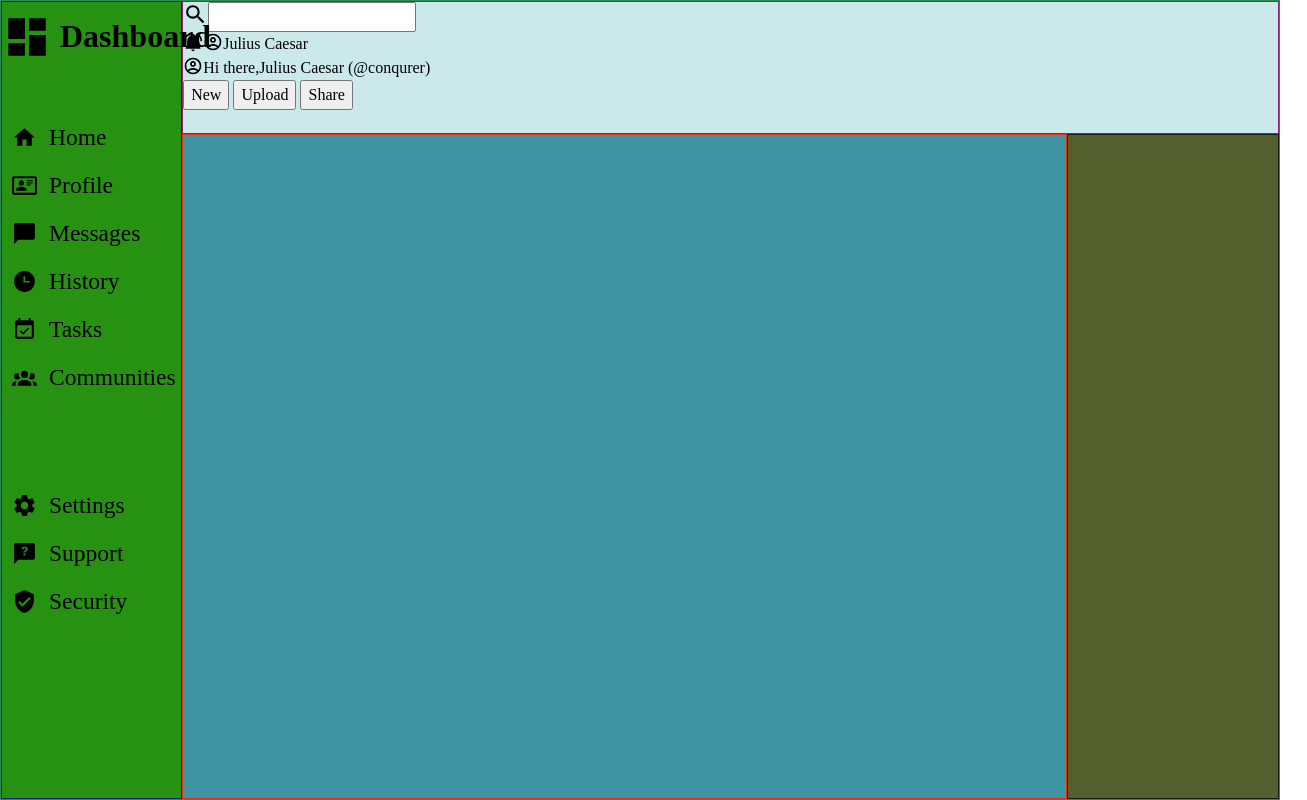
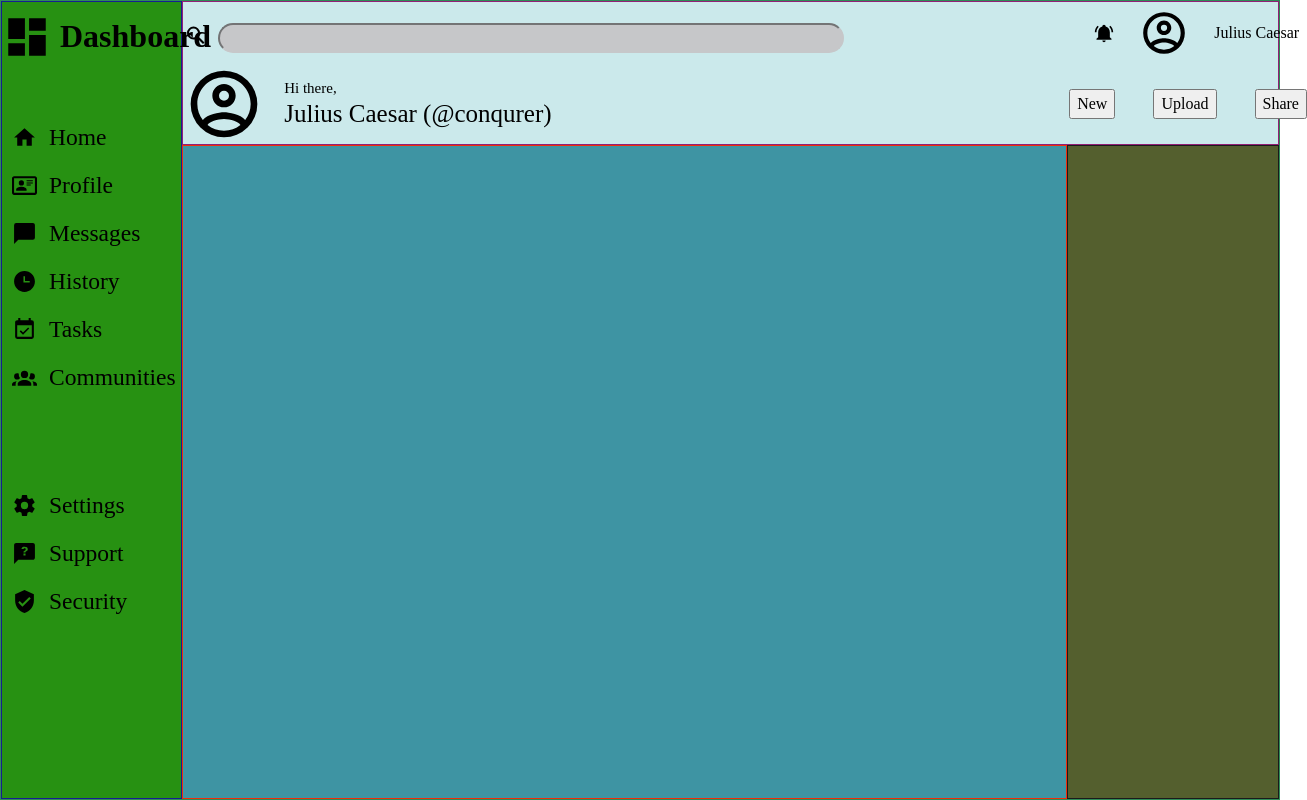
Before and after one commit to alagozfurkan/admin-dashboard, a plain HTML site: page index.html in a window 1280 px wide. Shown: the whole page, 1307 px wide, since content can reach past the window. Drawn offline with Linux system fonts and the light colour scheme.

Commit message:
design general layout for the header

```diff
--- a/index.html
+++ b/index.html
@@ -12,23 +12,29 @@
         <div class="header">
             <div class="searchbar">
                 <label for="searchbar"><img src="search.svg" alt="searchicon"></label>
-                <input type="text" id="searchbar">
+                <input style="width: 650px; height: 30px;" type="text" id="searchbar">
             </div>
 
             <div class="account">
                 <img src="notification.svg" alt="notificationicon">
-                <img src="account.svg" alt="accountimage">
+                <img class="accountimage" src="account.svg" alt="accountimage">
                 <p>Julius Caesar</p>
             </div>
 
             <div class="profile">
-                <img src="account.svg" alt="accountimage">
-                <p>Hi there,</p>
-                <p>Julius Caesar (@conqurer)</p>
+                <img class="profileimage" src="account.svg" alt="accountimage">
+                <div>
+                    <p class="smalltext">Hi there,</p>
+                    <p class="largetext">Julius Caesar (@conqurer)</p>
+                </div>
+
             </div>
-            <button>New</button>
-            <button>Upload</button>
-            <button>Share</button>
+            <div class="buttons">
+                <button>New</button>
+                <button>Upload</button>
+                <button>Share</button>
+            </div>
+
         </div>
         <div class="leftsidebar">
             <div class="title">
--- a/style.css
+++ b/style.css
@@ -52,7 +52,7 @@
     height: 100vh;
     display: grid;
     grid-template-columns: 1fr 5fr 1.2fr;
-    grid-template-rows: 1fr 2.5fr 2.5fr ;
+    grid-template-rows: 1.1fr 2.5fr 2.5fr ;
   }
 
   .header {
@@ -60,6 +60,11 @@
     background-color: rgb(203, 233, 235);
     grid-column: 2 / 4;
     grid-row: 1 / 2;
+    display: grid;
+    grid-template-columns: 2fr 1fr;
+    grid-template-rows: 1fr 1.3fr;
+    justify-content: center;
+    align-items: center;
   }
 
   .leftsidebar {
@@ -92,6 +97,8 @@
     width: 25px;
     margin-top: 5px;
   }
+
+
 
   .searchbar img {
     height: 25px;
@@ -135,12 +142,57 @@
 
   .searchbar {
     display: flex;
+    gap: 10px;
+    margin-left: 30px;
+    margin-top: 10px;
   }
 
   .account {
     display: flex;
+    align-items: center;
+    gap: 25px;
+    margin-left: 250px;
+  }
+
+  .accountimage {
+    height: 50px;
+    width: 50px;
+  }
+
+  .profileimage {
+    height: 80px;
+    width: 80px;
   }
 
   .profile {
     display: flex;
+    align-items: center;
+    margin-left: 30px;
+    gap: 20px;
   }
+
+  .smalltext {
+    font-size: 15px;
+  }
+
+  .largetext {
+    font-size: 25px;
+  }
+
+  .buttons {
+    display: flex;
+    gap: 38px;
+    margin-left: 225px;
+  }
+
+  .profile p {
+    line-height: 1.25;
+  }
+
+
+
+  input {
+    border-radius: 15px;
+    border-color: rgb(198, 199, 201);
+    background-color:rgb(198, 199, 201);
+  }
```
